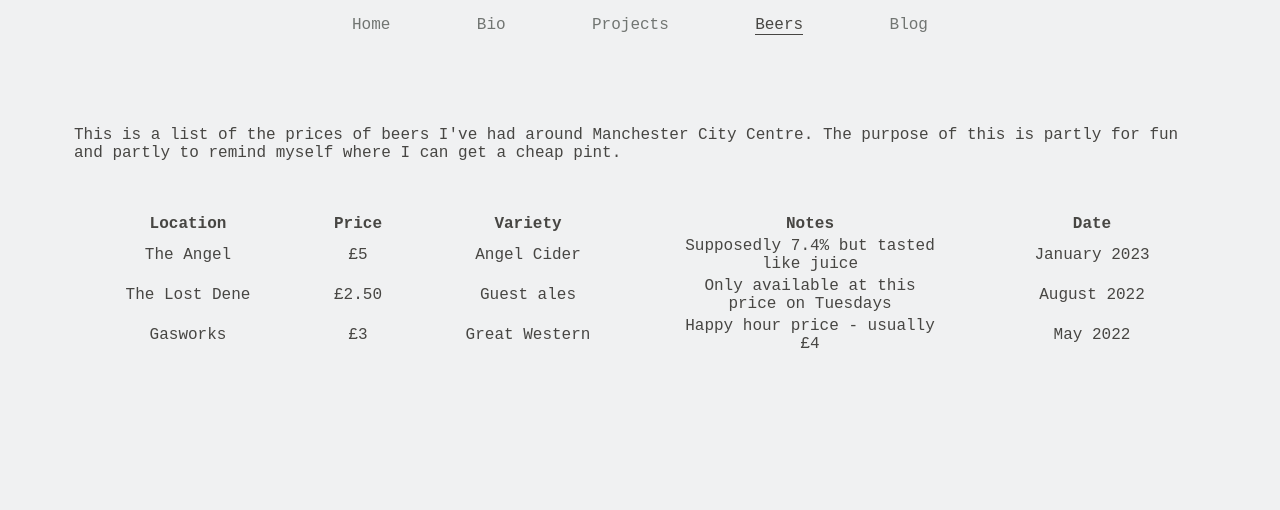
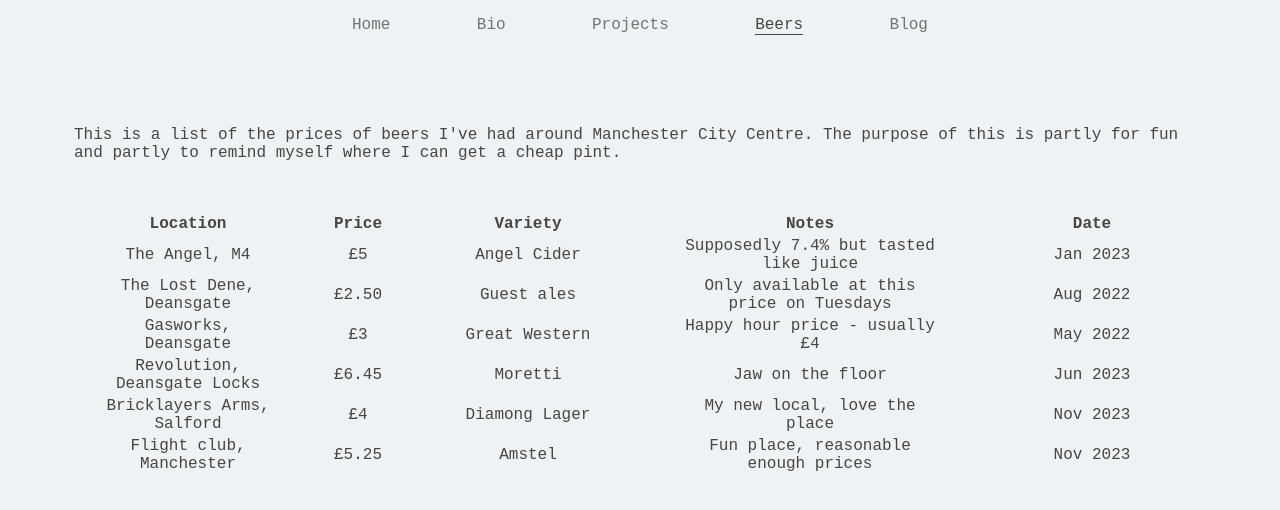
Before and after one commit to Brown-Dan/ioanclarke.github.io, a Jekyll site: the page docs/beers.html, which Jekyll copies as it is, in a window 1280 px wide. Shown: the top 510 px of the page. Built offline with Jekyll 4.4.1, drawn with Linux system fonts in a browser that asks for light colours.

Commit message:
add newest beers to build

```diff
--- a/docs/beers.html
+++ b/docs/beers.html
@@ -61,7 +61,7 @@
 		<tr>
 			<td>
 				<div>
-					The Angel
+					The Angel, M4
 				</div>
 			</td>
 			<td>
@@ -81,7 +81,7 @@
 			</td>
 			<td>
 				<div>
-					January 2023
+					Jan 2023
 				</div>
 			</td>
 		</tr>
@@ -89,7 +89,7 @@
 		<tr>
 			<td>
 				<div>
-					The Lost Dene
+					The Lost Dene, Deansgate
 				</div>
 			</td>
 			<td>
@@ -109,7 +109,7 @@
 			</td>
 			<td>
 				<div>
-					August 2022
+					Aug 2022
 				</div>
 			</td>
 		</tr>
@@ -117,7 +117,7 @@
 		<tr>
 			<td>
 				<div>
-					Gasworks
+					Gasworks, Deansgate
 				</div>
 			</td>
 			<td>
@@ -142,6 +142,90 @@
 			</td>
 		</tr>
 
+		<tr>
+			<td>
+				<div>
+					Revolution, Deansgate Locks
+				</div>
+			</td>
+			<td>
+				<div>
+					£6.45
+				</div>
+			</td>
+			<td>
+				<div>
+					Moretti
+				</div>
+			</td>
+			<td>
+				<div>
+					Jaw on the floor
+				</div>
+			</td>
+			<td>
+				<div>
+					Jun 2023
+				</div>
+			</td>
+		</tr>
+
+		<tr>
+			<td>
+				<div>
+					Bricklayers Arms, Salford
+				</div>
+			</td>
+			<td>
+				<div>
+					£4
+				</div>
+			</td>
+			<td>
+				<div>
+					Diamong Lager
+				</div>
+			</td>
+			<td>
+				<div>
+					My new local, love the place
+				</div>
+			</td>
+			<td>
+				<div>
+					Nov 2023
+				</div>
+			</td>
+		</tr>
+
+		<tr>
+			<td>
+				<div>
+					Flight club, Manchester
+				</div>
+			</td>
+			<td>
+				<div>
+					£5.25
+				</div>
+			</td>
+			<td>
+				<div>
+					Amstel
+				</div>
+			</td>
+			<td>
+				<div>
+					Fun place, reasonable enough prices
+				</div>
+			</td>
+			<td>
+				<div>
+					Nov 2023
+				</div>
+			</td>
+		</tr>
+
 	</tbody>
 </table>
 
```
